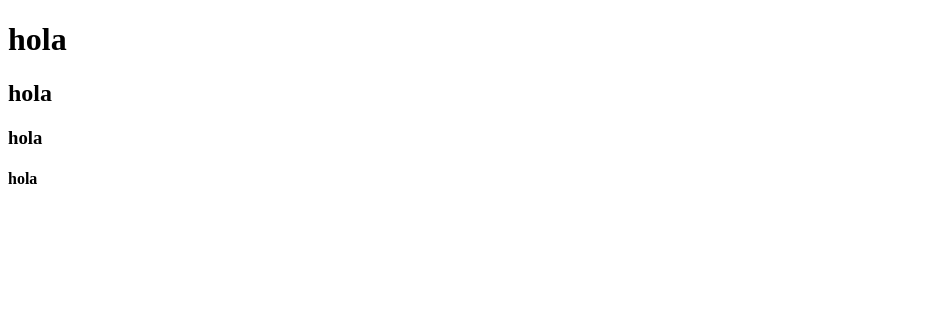
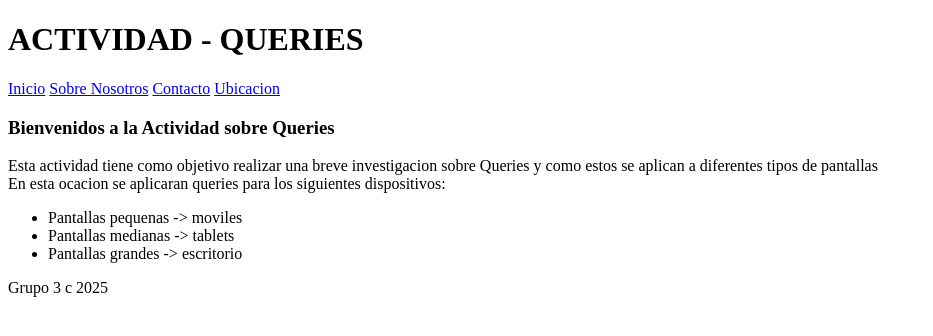
Before and after one commit to Michilinto/PRY_ACTIVIDAD_QUERIES, a plain HTML site: page index.html in a window 1280 px wide. Shown: the whole page, without its empty margins (0-933 px from the left). Drawn offline with Linux system fonts and the light colour scheme.

Commit message:
Contenido index

```diff
--- a/index.html
+++ b/index.html
@@ -10,16 +10,27 @@
 </head>
 <body>
     <header>
-        <h1>hola</h1>
+        <h1>ACTIVIDAD - QUERIES</h1>
     </header>
     <nav>
-        <h2>hola</h2>
+        <a href="#">Inicio</a>
+        <a href="#">Sobre Nosotros</a>
+        <a href="#">Contacto</a>
+        <a href="#">Ubicacion</a>
     </nav>
     <main>
-        <h3>hola</h3>
+        <h3>Bienvenidos a la Actividad sobre Queries</h3>
+        <p>Esta actividad tiene como objetivo realizar una breve investigacion sobre Queries y como estos se aplican a diferentes tipos de pantallas <br>
+            En esta ocacion se aplicaran queries para los siguientes dispositivos:
+            <ul>
+                <li>Pantallas pequenas -> moviles</li>
+                <li>Pantallas medianas -> tablets</li>
+                <li>Pantallas grandes -> escritorio</li>
+            </ul>
+        </p>
     </main>
     <footer>
-        <h4>hola</h4>
+        <p> Grupo 3 c 2025 </p>
     </footer>
 </body>
 </html>
```
